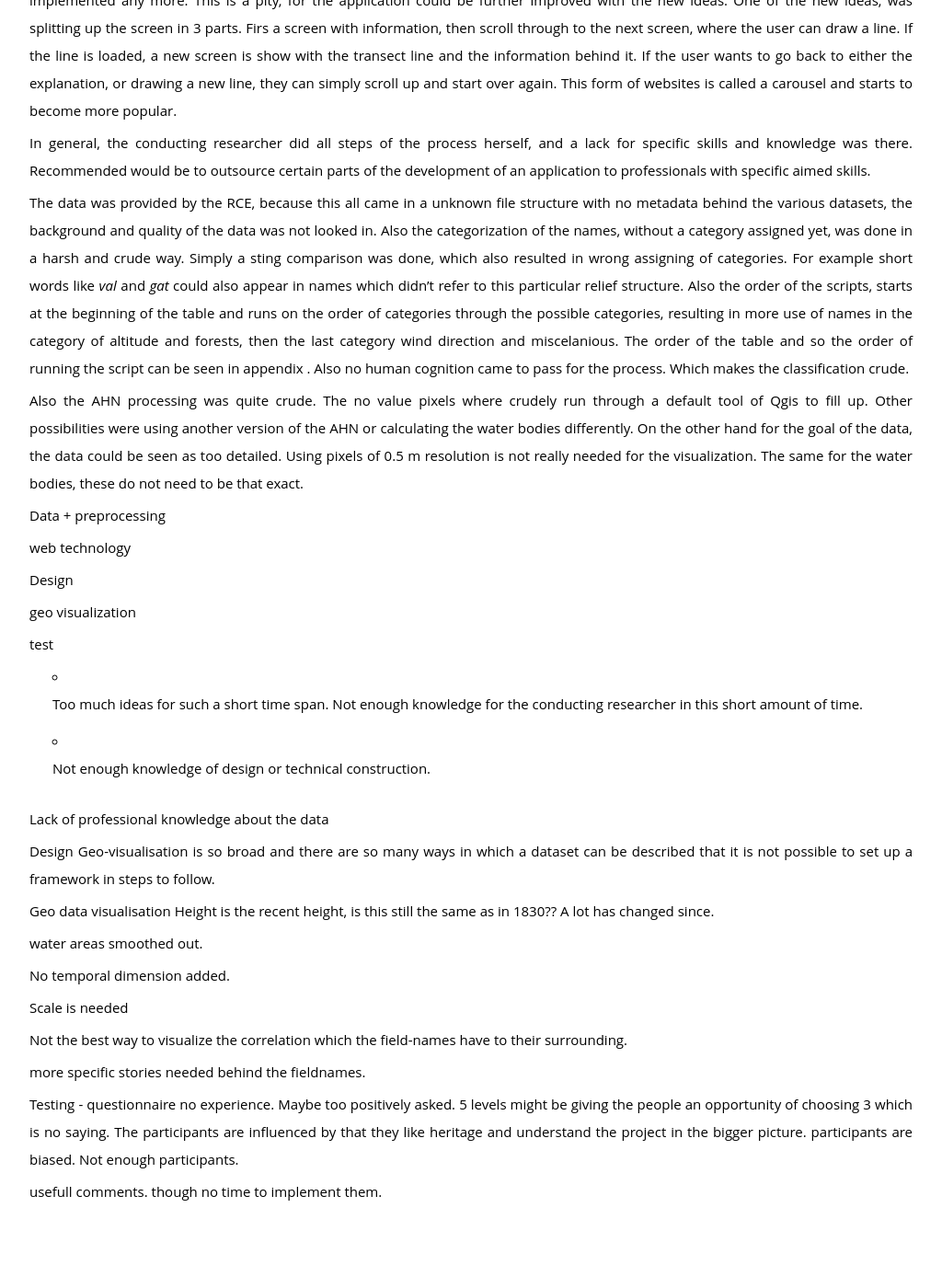
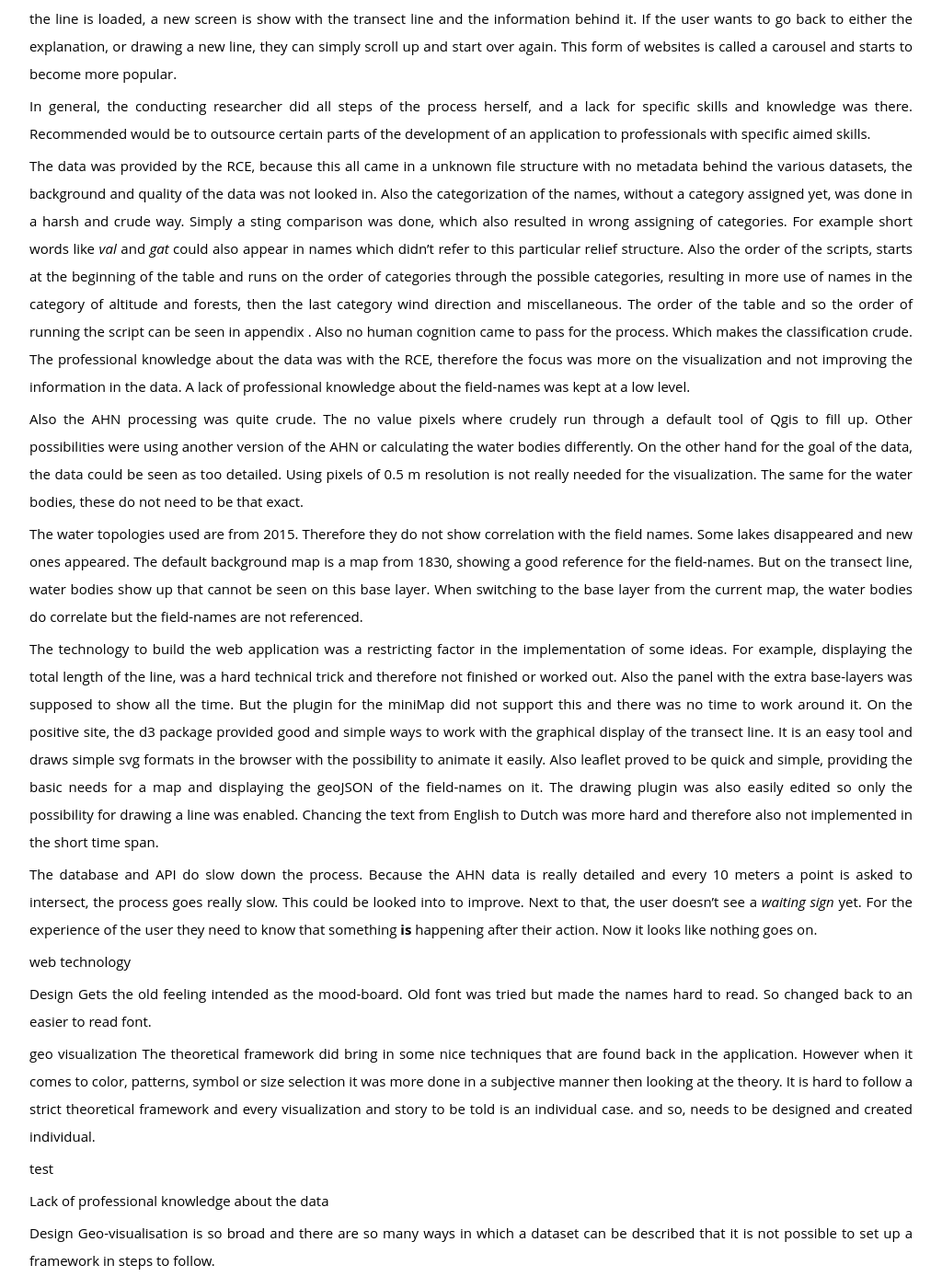
Before and after one commit to NieneB/InternshipReport, a Jekyll site: the page built from index.md, in a window 1280 px wide and 1400 px high, scrolled down 44371 px. Shown: the whole window at 92% size, without its empty margins (128-1152 px from the left). Built offline with Jekyll 4.4.1, drawn with Linux system fonts in a browser that asks for light colours; some web fonts are replaced; some of the changed text lies outside the part shown.

Commit message:
discussion

```diff
--- a/css/style.css
+++ b/css/style.css
@@ -329,6 +329,13 @@
   width: 100%;
 }
 
+.toc{
+  list-style-type: none;
+  text-align:left;
+  text-decoration: none;
+  width: 100%;
+}
+
 a {
     text-decoration: none;
     color: #000 ;
@@ -341,7 +348,7 @@
   font-weight: 600;
   background-color: #F1F1F1;
   padding:10%;
-  border-radius: 10px ;
+  border-radius: 20px ;
 }
 
 
--- a/index.md
+++ b/index.md
@@ -1,20 +1,31 @@
 ---
 ---
 <div id="titlePage">
-<t1> Master Geo-Information Science & Remote Sensing </t1>
-<t2> Internship Report  GRS00000 </t2>
-<img src="img/drawline.png">
-<t1 > Building a Web-Based Geo-Visualization about Field-Names of Drenthe  </t1>
-<t2 > Wageningen University </t2>
-<img src="img/logo_wageningen_ur_.gif" width="300px">
-<t2>Waag Society</t2>
-<t2>Project Heritage & Location </t2>
-<img  src="img/WS_logo.jpg" width="300px" >
-
-<t3> <i>Niene Boeijen</i> </t3>
-<t3> <i> 900918-070-088 </i></t3>
-<t3> July 2015  </t3>
-
+  <t1> Master Geo-Information Science</t1>
+
+  <t1> & Remote Sensing </t1>
+
+  <t2> Internship Report  GRS00000 </t2>
+
+  <img src="img/drawline.png">
+
+  <t1 > Building a Web-Based Geo-Visualization about Field-Names of Drenthe  </t1>
+
+  <t2 > Wageningen University </t2>
+
+  <img src="img/logo_wageningen_ur_.gif" width="300px">
+
+  <t2>Waag Society</t2>
+
+  <t2>Project Heritage & Location </t2>
+
+  <img  src="img/WS_logo.jpg" width="300px" >
+
+  <t3> <i>Niene Boeijen</i> </t3>
+
+  <t3> <i> 900918-070-088 </i></t3>
+
+  <t3> July 2015  </t3>
 
 </div>
 
@@ -1079,26 +1090,31 @@
 
 In general, the conducting researcher did all steps of the process herself, and a lack for specific skills and knowledge was there. Recommended would be to outsource certain parts of the development of an application to professionals with specific aimed skills.
 
-The data was provided by the RCE, because this all came in a unknown file structure with no metadata behind the various datasets, the background and quality of the data was not looked in. Also the categorization of the names, without a category assigned yet, was done in a harsh and crude way. Simply a sting comparison was done, which also resulted in wrong assigning of categories. For example short words like *val* and *gat* could also appear in names which didn't refer to this particular relief structure. Also the order of the scripts, starts at the beginning of the table and runs on the order of categories through the possible categories, resulting in more use of names in the category of altitude and forests, then the last category wind direction and miscelanious. The order of the table and so the order of running the script can be seen in appendix <a class="xref" href="#categories-field-names-form-rce"> </a> . Also no human cognition came to pass for the process. Which makes the classification crude.
+The data was provided by the RCE, because this all came in a unknown file structure with no metadata behind the various datasets, the background and quality of the data was not looked in. Also the categorization of the names, without a category assigned yet, was done in a harsh and crude way. Simply a sting comparison was done, which also resulted in wrong assigning of categories. For example short words like *val* and *gat* could also appear in names which didn't refer to this particular relief structure. Also the order of the scripts, starts at the beginning of the table and runs on the order of categories through the possible categories, resulting in more use of names in the category of altitude and forests, then the last category wind direction and miscellaneous. The order of the table and so the order of running the script can be seen in appendix <a class="xref" href="#categories-field-names-form-rce"> </a> . Also no human cognition came to pass for the process. Which makes the classification crude.
+The professional knowledge about the data was with the RCE, therefore the focus was more on the visualization and not improving the information in the data. A lack of professional knowledge about the field-names was kept at a low level.
 
 Also the AHN processing was quite crude. The no value pixels where crudely run through a default tool of Qgis to fill up. Other possibilities were using another version of the AHN or calculating the water bodies differently. On the other hand for the goal of the data, the data could be seen as too detailed. Using pixels of 0.5 m resolution is not really needed for the visualization. The same for the water bodies, these do not need to be that exact.
 
-
-Data + preprocessing
+The water topologies used are from 2015. Therefore they do not show correlation with the field names. Some lakes disappeared and new ones appeared. The default background map is a map from 1830, showing a good reference for the field-names. But on the transect line, water bodies show up that cannot be seen on this base layer. When switching to the base layer from the current map, the water bodies do correlate but the field-names are not referenced.
+
+The technology to build the web application was a restricting factor in the implementation of some ideas. For example, displaying the total length of the line, was a hard technical trick and therefore not finished or worked out. Also the panel with the extra base-layers was supposed to show all the time. But the plugin for the miniMap did not support this and there was no time to work around it.
+On the positive site, the d3 package provided good and simple ways to work with the graphical display of the transect line. It is an easy tool and draws simple svg formats in the browser with the possibility to animate it easily.
+Also leaflet proved to be quick and simple, providing the basic needs for a map and displaying the geoJSON of the field-names on it. The drawing plugin was also easily edited so only the possibility for drawing a line was enabled. Chancing the text from English to Dutch was more hard and therefore also not implemented in the short time span.
+
+The database and API do slow down the process. Because the AHN data is really detailed and every 10 meters a point is asked to intersect, the process goes really slow. This could be looked into to improve. Next to that, the user doesn't see a *waiting sign* yet. For the experience of the user they need to know that something **is** happening after their action. Now it looks like nothing goes on.
+
 
 web technology
 
 Design
+Gets the old feeling intended as the mood-board. Old font was tried but made the names hard to read. So changed back to an easier to read font.
 
 geo visualization
+The theoretical framework did bring in some nice techniques that are found back in the application. However when it comes to color, patterns, symbol or size selection it was more done in a subjective manner then looking at the theory. It is hard to follow a strict theoretical framework and every visualization and story to be told is an individual case. and so, needs to be designed and created individual.
+
 
 test
 
-
-
-- Too much ideas for such a short time span. Not enough knowledge for the conducting researcher in this short amount of time.
-
-- Not enough knowledge of design or technical construction.
 
 Lack of professional knowledge about the data
 
@@ -1109,7 +1125,7 @@
 Geo data visualisation
 Height is the recent height, is this still the same as in 1830?? A lot has changed since.
 
-water areas smoothed out.
+
 
 No temporal dimension added.
 
@@ -1121,20 +1137,23 @@
 
 
 
-Testing - questionnaire no experience. Maybe too positively asked. 5 levels might be giving the people an opportunity of choosing 3 which is no saying. The participants are influenced by that they like heritage and understand the project in the bigger picture. participants are biased.
+The test with the questionnaire was conducted very quickly and not thoroughly. The statements posed may be too positively asked. 5 levels might be giving the people an opportunity of choosing 3 which is no saying. The participants are influenced by that they like heritage and understand the project in the bigger picture. participants are biased.
 Not enough participants.
 
-usefull comments. though no time to implement them.
-
-# Recommendations
-
+The test did provide useful comments and showed clearly where the user got stuck at or not. It brought in new ideas but there was no time to implement them and test them again.
 
 ## Website recommendations
-
-Add more symbols and information behind it.
-Make the application suitable for multiple browsers.
-Let the user invest, possible idea: Draw a field and add a field name.
-Implement more of the thought up ideas to make it more interesting.
+Because there are sufficient recommendations to be done to improve the web application, they are listed here below. Some are extra ideas, that didn't receive the time to be implemented. Others are recommendations done by the test group.
+
+* Add more symbols and information behind it.
+* Make the application suitable for multiple browsers.
+* Let the user invest, possible idea: Draw a field and add a field name.
+* Implement more of the thought up ideas to make it more interesting.
+* Add waiting sign while database query is running
+* Make the extra map layers visible always
+* Restructure the web page into a carrousel. Giving the information and maps more space on the screen and is for the user more easy to navigate between the different aspects of the application.
+* Lower the water body areas in the AHN dataset for a more beautiful and clear display on the transect line.
+* Find water body data from 1830 instead of 2015.
 
 # Conclusion
 Every geo-visualization needs to be looked at individually and specific for that type. A type of story must be selected to tell.
```
